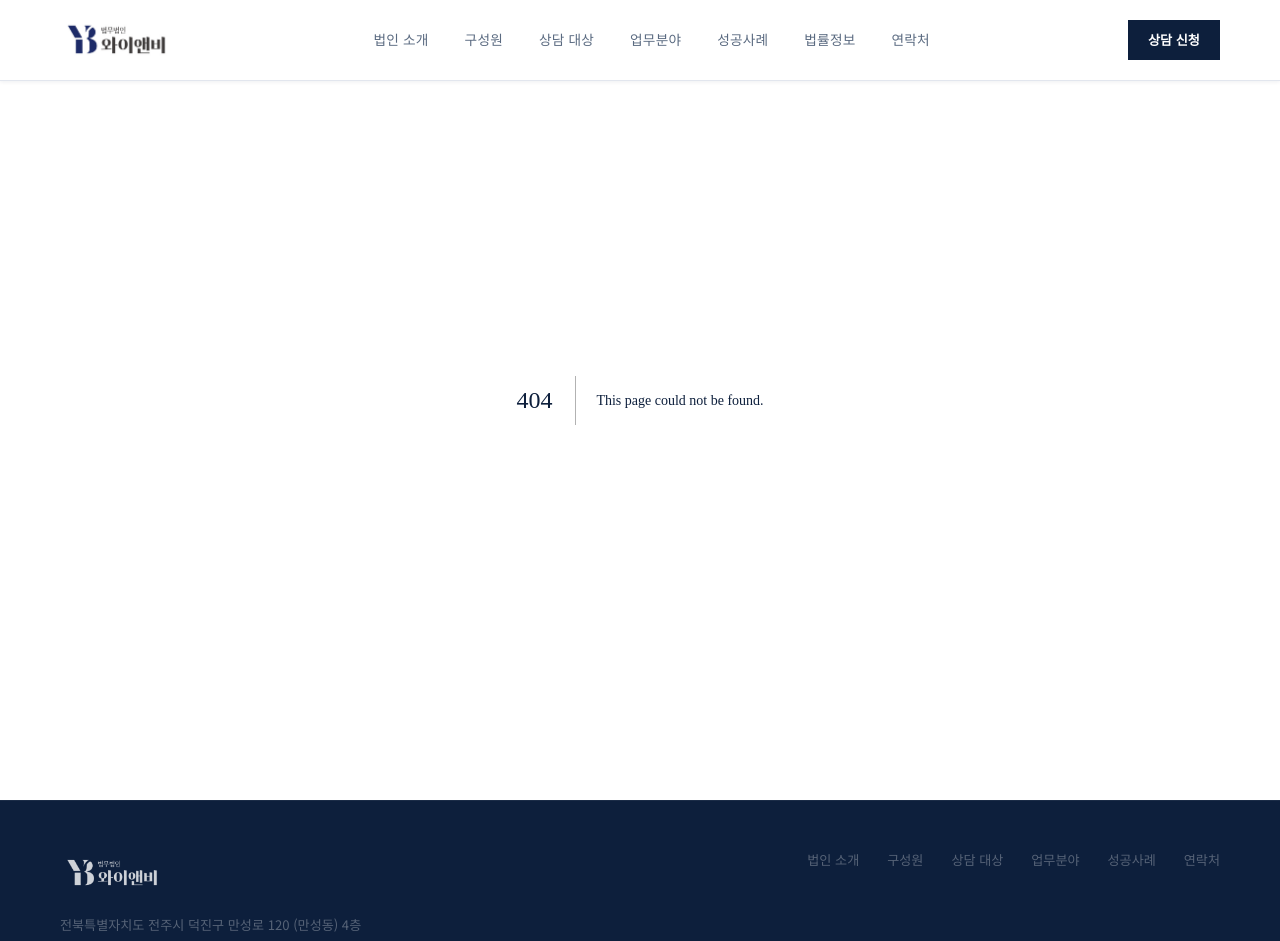
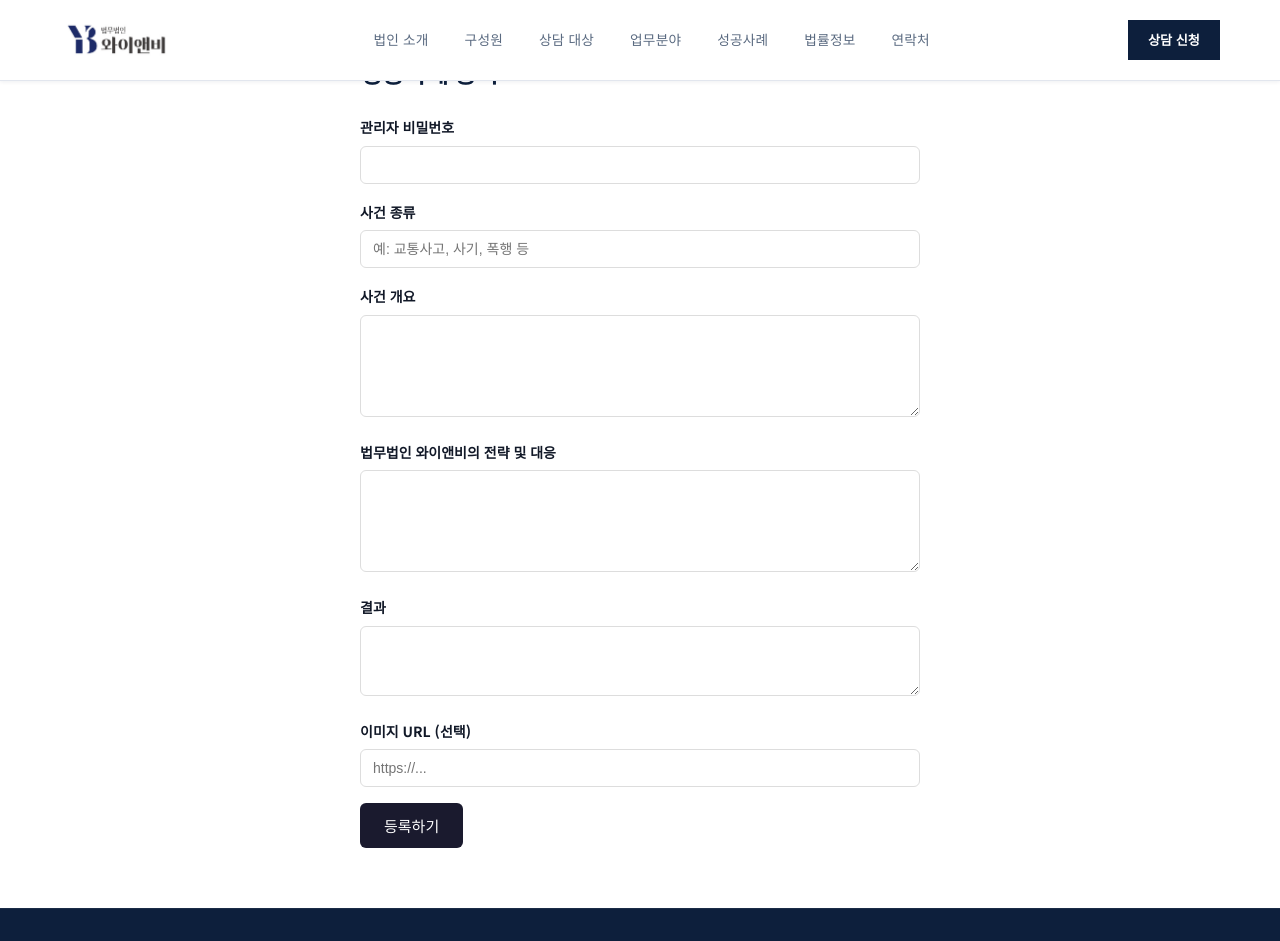
Before and after one commit to lawyerlee333/YNB-Landing, a Next.js app: page /admin/cases in a window 1280 px wide. Before the commit this address had no page. Shown: the top 941 px of the page. Built offline with nearby package versions, Linux system fonts and the light colour scheme; a web font is replaced by a local one.

Commit message:
feat: 성공사례 등록/조회/상세페이지 기능 추가

```diff
--- /dev/null
+++ b/app/admin/cases/page.tsx
@@ -0,0 +1,148 @@
+// app/admin/cases/page.tsx
+//
+// 성공사례 등록용 관리자 폼. URL: /admin/cases
+
+'use client';
+
+import { useState } from 'react';
+
+export default function AdminCasesPage() {
+  const [secret, setSecret] = useState('');
+  const [caseType, setCaseType] = useState('');
+  const [summary, setSummary] = useState('');
+  const [strategy, setStrategy] = useState('');
+  const [result, setResult] = useState('');
+  const [image, setImage] = useState('');
+  const [status, setStatus] = useState('');
+
+  const handleSubmit = async (e: React.FormEvent) => {
+    e.preventDefault();
+    setStatus('등록 중...');
+
+    try {
+      const res = await fetch('/api/cases', {
+        method: 'POST',
+        headers: { 'Content-Type': 'application/json' },
+        body: JSON.stringify({ secret, caseType, summary, strategy, result, image }),
+      });
+
+      const data = await res.json();
+
+      if (!res.ok) {
+        setStatus(`실패: ${data.error || '알 수 없는 오류'}`);
+        return;
+      }
+
+      setStatus(`등록 완료! caseId = ${data.caseId} (/cases/detail?caseId=${data.caseId})`);
+      setCaseType('');
+      setSummary('');
+      setStrategy('');
+      setResult('');
+      setImage('');
+    } catch (err) {
+      setStatus('네트워크 오류가 발생했습니다.');
+    }
+  };
+
+  const inputStyle: React.CSSProperties = {
+    width: '100%',
+    padding: '10px 12px',
+    marginBottom: 16,
+    border: '1px solid #ddd',
+    borderRadius: 6,
+    fontSize: 14,
+  };
+
+  const labelStyle: React.CSSProperties = {
+    display: 'block',
+    fontWeight: 600,
+    marginBottom: 6,
+    fontSize: 14,
+  };
+
+  return (
+    <div style={{ maxWidth: 600, margin: '0 auto', padding: '60px 20px' }}>
+      <h1 style={{ fontSize: 24, fontWeight: 700, marginBottom: 24 }}>
+        성공사례 등록
+      </h1>
+
+      <form onSubmit={handleSubmit}>
+        <label style={labelStyle}>관리자 비밀번호</label>
+        <input
+          type="password"
+          value={secret}
+          onChange={(e) => setSecret(e.target.value)}
+          style={inputStyle}
+          required
+        />
+
+        <label style={labelStyle}>사건 종류</label>
+        <input
+          type="text"
+          value={caseType}
+          onChange={(e) => setCaseType(e.target.value)}
+          placeholder="예: 교통사고, 사기, 폭행 등"
+          style={inputStyle}
+          required
+        />
+
+        <label style={labelStyle}>사건 개요</label>
+        <textarea
+          value={summary}
+          onChange={(e) => setSummary(e.target.value)}
+          rows={5}
+          style={inputStyle}
+          required
+        />
+
+        <label style={labelStyle}>법무법인 와이앤비의 전략 및 대응</label>
+        <textarea
+          value={strategy}
+          onChange={(e) => setStrategy(e.target.value)}
+          rows={5}
+          style={inputStyle}
+          required
+        />
+
+        <label style={labelStyle}>결과</label>
+        <textarea
+          value={result}
+          onChange={(e) => setResult(e.target.value)}
+          rows={3}
+          style={inputStyle}
+          required
+        />
+
+        <label style={labelStyle}>이미지 URL (선택)</label>
+        <input
+          type="text"
+          value={image}
+          onChange={(e) => setImage(e.target.value)}
+          placeholder="https://..."
+          style={inputStyle}
+        />
+
+        <button
+          type="submit"
+          style={{
+            padding: '12px 24px',
+            background: '#1a1a2e',
+            color: 'white',
+            border: 'none',
+            borderRadius: 6,
+            fontSize: 15,
+            cursor: 'pointer',
+          }}
+        >
+          등록하기
+        </button>
+      </form>
+
+      {status && (
+        <div style={{ marginTop: 20, padding: 12, background: '#f5f5f5', borderRadius: 6 }}>
+          {status}
+        </div>
+      )}
+    </div>
+  );
+}
--- /dev/null
+++ b/app/api/cases/[caseId]/route.ts
@@ -0,0 +1,36 @@
+// app/api/cases/[caseId]/route.ts
+//
+// 특정 caseId 하나만 조회 (상세페이지에서 사용)
+
+import { NextRequest, NextResponse } from 'next/server';
+import { createClient } from 'redis';
+
+const KEY = 'ynb:cases';
+
+async function getClient() {
+  const client = createClient({ url: process.env.REDIS_URL });
+  await client.connect();
+  return client;
+}
+
+export async function GET(
+  req: NextRequest,
+  { params }: { params: { caseId: string } }
+) {
+  const targetId = parseInt(params.caseId, 10);
+
+  const client = await getClient();
+  try {
+    const raw = await client.lRange(KEY, 0, -1);
+    const cases = raw.map((r) => JSON.parse(r));
+    const found = cases.find((c: any) => c.caseId === targetId);
+
+    if (!found) {
+      return NextResponse.json({ error: 'not found' }, { status: 404 });
+    }
+
+    return NextResponse.json(found);
+  } finally {
+    await client.quit();
+  }
+}
--- /dev/null
+++ b/app/api/cases/route.ts
@@ -0,0 +1,68 @@
+// app/api/cases/route.ts
+//
+// 성공사례 저장/조회 API.
+// GET: 전체 목록 조회 (공개)
+// POST: 새 사례 등록 (secret 필요, 관리자 폼에서 호출)
+
+import { NextRequest, NextResponse } from 'next/server';
+import { createClient } from 'redis';
+
+const KEY = 'ynb:cases';
+const ID_COUNTER_KEY = 'ynb:cases:next-id';
+const SECRET = process.env.CASES_SECRET || 'ynb-cases-secret-2026';
+const START_ID = 866;
+
+async function getClient() {
+  const client = createClient({ url: process.env.REDIS_URL });
+  await client.connect();
+  return client;
+}
+
+export async function GET() {
+  const client = await getClient();
+  let cases: unknown[] = [];
+  try {
+    const raw = await client.lRange(KEY, 0, -1);
+    cases = raw.map((r) => JSON.parse(r));
+  } finally {
+    await client.quit();
+  }
+  return NextResponse.json(cases);
+}
+
+export async function POST(req: NextRequest) {
+  const body = await req.json();
+
+  if (body.secret !== SECRET) {
+    return NextResponse.json({ error: 'unauthorized' }, { status: 401 });
+  }
+
+  const client = await getClient();
+  try {
+    let nextId = await client.get(ID_COUNTER_KEY);
+    let caseId: number;
+    if (!nextId) {
+      caseId = START_ID;
+    } else {
+      caseId = parseInt(nextId, 10);
+    }
+
+    const entry = {
+      id: Date.now(),
+      caseId,
+      createdAt: new Date().toISOString(),
+      caseType: body.caseType || '',
+      summary: body.summary || '',
+      strategy: body.strategy || '',
+      result: body.result || '',
+      image: body.image || '',
+    };
+
+    await client.lPush(KEY, JSON.stringify(entry));
+    await client.set(ID_COUNTER_KEY, String(caseId + 1));
+
+    return NextResponse.json({ ok: true, caseId: entry.caseId });
+  } finally {
+    await client.quit();
+  }
+}
```
Also changed, not shown: app/cases/detail/page.tsx (added, +88 -0 lines).
